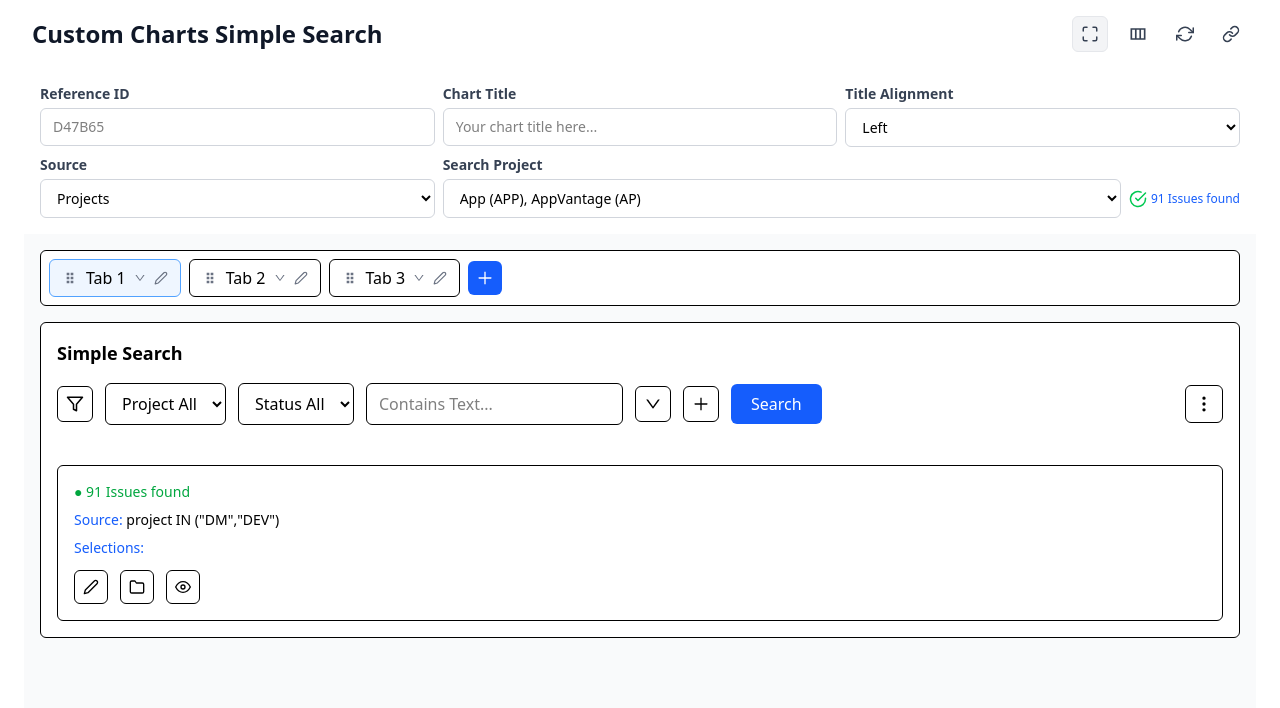
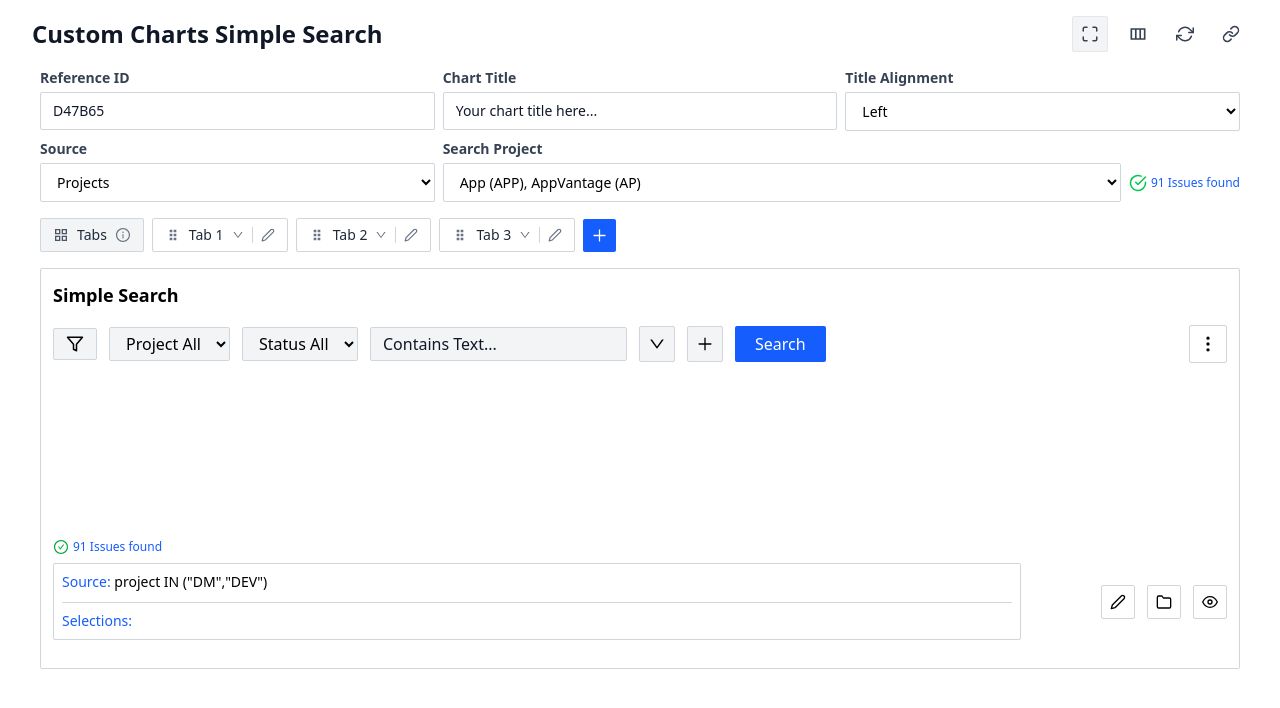
Before and after one commit to rajnishs-dev/custom-charts-jira-app, a React (Vite) app: page /simple-search in a window 1280 px wide. Shown: the top 708 px of the page. Built offline with nearby package versions, Linux system fonts and the light colour scheme.

Commit message:
create dynamic tab

```diff
--- a/src/components/ChartForm.jsx
+++ b/src/components/ChartForm.jsx
@@ -2,7 +2,7 @@ import { FiCheckCircle } from "react-icons/fi";
 
 export default function ChartForm() {
   return (
-    <div className="w-full bg-white p-4">
+    <div className="w-full bg-white px-4">
       {/* GRID WRAPPER */}
       <div className="grid grid-cols-1 md:grid-cols-3 gap-2">
         {/* Reference ID */}
@@ -13,7 +13,7 @@ export default function ChartForm() {
           <input
             type="text"
             placeholder="D47B65"
-            className="border border-gray-300 rounded-md px-3 py-2 text-sm focus:ring-2 focus:ring-blue-400 focus:outline-none"
+            className="border border-gray-300 rounded-xs px-3 py-2 text-sm focus:ring-2 focus:ring-blue-400 focus:outline-none placeholder-gray-900"
           />
         </div>
 
@@ -25,7 +25,7 @@ export default function ChartForm() {
           <input
             type="text"
             placeholder="Your chart title here..."
-            className="border border-gray-300 rounded-md px-3 py-2 text-sm w-full focus:ring-2 focus:ring-blue-400 focus:outline-none"
+            className="border border-gray-300 rounded-xs px-3 py-2 text-sm w-full focus:ring-2 focus:ring-blue-400 focus:outline-none placeholder-gray-900"
           />
         </div>
 
@@ -34,7 +34,7 @@ export default function ChartForm() {
           <label className="text-sm font-semibold text-gray-700 mb-1">
             Title Alignment
           </label>
-          <select className="border border-gray-300 rounded-md px-3 py-2 text-sm focus:ring-2 focus:ring-blue-400 focus:outline-none">
+          <select className="border border-gray-300 rounded-xs px-3 py-2 text-sm focus:ring-2 focus:ring-blue-400 focus:outline-none placeholder-gray-900">
             <option>Left</option>
             <option>Center</option>
             <option>Right</option>
@@ -46,7 +46,7 @@ export default function ChartForm() {
           <label className="text-sm font-semibold text-gray-700 mb-1">
             Source
           </label>
-          <select className="border border-gray-300 rounded-md px-3 py-2 text-sm focus:ring-2 focus:ring-blue-400 focus:outline-none">
+          <select className="border border-gray-300 rounded-xs px-3 py-2 text-sm focus:ring-2 focus:ring-blue-400 focus:outline-none placeholder-gray-900">
             <option>Projects</option>
             <option>Issues</option>
             <option>Sprints</option>
@@ -60,7 +60,7 @@ export default function ChartForm() {
           </label>
 
           <div className="flex items-center gap-2 w-full">
-            <select className="border border-gray-300 rounded-md px-3 py-2 text-sm w-full focus:ring-2 focus:ring-blue-400 focus:outline-none">
+            <select className="border border-gray-300 rounded-xs px-3 py-2 text-sm w-full focus:ring-2 focus:ring-blue-400 focus:outline-none">
               <option>App (APP), AppVantage (AP)</option>
               <option>Backend</option>
               <option>Frontend</option>
--- a/src/components/CustomHeader.jsx
+++ b/src/components/CustomHeader.jsx
@@ -10,22 +10,22 @@ export default function CustomHeader({ title }) {
       {/* Right Icons Section */}
       <div className="flex items-center gap-3">
         {/* Fullscreen Icon */}
-        <button className="p-2 rounded-md bg-gray-100 hover:bg-gray-200 border border-gray-200">
+        <button className="p-2 rounded-xs bg-gray-100 hover:bg-gray-200 border border-gray-200">
           <FiMaximize className="text-gray-700 text-lg" />
         </button>
 
         {/* Columns / Layout Icon */}
-        <button className="p-2 rounded-md hover:bg-gray-100">
+        <button className="p-2 rounded-xs hover:bg-gray-100">
           <MdOutlineViewColumn className="text-gray-700 text-xl" />
         </button>
 
         {/* Refresh Icon */}
-        <button className="p-2 rounded-md hover:bg-gray-100">
+        <button className="p-2 rounded-xs hover:bg-gray-100">
           <FiRefreshCw className="text-gray-700 text-lg" />
         </button>
 
         {/* Link Icon */}
-        <button className="p-2 rounded-md hover:bg-gray-100">
+        <button className="p-2 rounded-xs hover:bg-gray-100">
           <FiLink className="text-gray-700 text-lg" />
         </button>
       </div>
--- a/src/components/DynamicTabs.jsx
+++ b/src/components/DynamicTabs.jsx
@@ -3,6 +3,9 @@ import { BiGridVertical } from "react-icons/bi";
 import { FiEdit2 } from "react-icons/fi";
 import { AiOutlinePlus, AiOutlineDown } from "react-icons/ai";
 import { FiFilter, FiMoreVertical, FiFolder, FiEye } from "react-icons/fi";
+import { AiOutlineInfoCircle } from "react-icons/ai";
+import { MdGridView } from "react-icons/md";
+import { AiOutlineCheckCircle } from "react-icons/ai";
 
 export default function DynamicTabs() {
   const [tabs, setTabs] = useState([
@@ -11,7 +14,7 @@ export default function DynamicTabs() {
     { id: 3, title: "Tab 3" },
   ]);
 
-  const [activeTab, setActiveTab] = useState(1);
+  const [activeTab, setActiveTab] = useState(0);
 
   const addTab = () => {
     const newId = tabs.length + 1;
@@ -27,23 +30,37 @@ export default function DynamicTabs() {
   };
 
   return (
-    <div className="w-full bg-gray-50 min-h-screen p-4">
+    <div className="w-full min-h-screen px-4 py-2">
       {/* ---------------------- TABS HEADER ---------------------- */}
-      <div className="flex items-center gap-2 flex-wrap p-2 border bg-white rounded-md">
+
+      <div className="flex items-center gap-2 flex-wrap py-2 bg-white rounded-xs">
+        <div className="flex items-center gap-2 px-3 py-1.5 border border-gray-300 bg-gray-100  rounded-xs cursor-pointer transition border-blue-400">
+          <MdGridView size={16} className="text-gray-600" />
+
+          <span className="text-gray-800 text-sm font-medium">Tabs</span>
+
+          <AiOutlineInfoCircle size={16} className="text-gray-500" />
+        </div>
         {tabs.map((tab) => (
           <div
             key={tab.id}
-            className={`flex items-center gap-2 px-3 py-1.5 border rounded-md cursor-pointer transition
+            className={`flex items-center gap-2 px-3 py-1.5 border border-gray-300  rounded-xs cursor-pointer transition
             ${
               activeTab === tab.id ? "bg-blue-50 border-blue-400" : "bg-white"
             }`}
           >
             <BiGridVertical size={16} className="text-gray-500" />
 
-            <span onClick={() => setActiveTab(tab.id)}>{tab.title}</span>
+            <span
+              className="text-gray-800 text-sm font-medium"
+              onClick={() => setActiveTab(tab.id)}
+            >
+              {tab.title}
+            </span>
 
             <AiOutlineDown size={12} className="text-gray-500" />
 
+            <div className="w-px h-4 bg-gray-300"></div>
             <FiEdit2
               size={14}
               onClick={() => renameTab(tab.id)}
@@ -55,69 +72,71 @@ export default function DynamicTabs() {
         {/* ADD NEW TAB BUTTON */}
         <button
           onClick={addTab}
-          className="bg-blue-600 text-white rounded-md p-2 hover:bg-blue-700"
+          className="bg-blue-600 text-white rounded-xs p-2 hover:bg-blue-700"
         >
-          <AiOutlinePlus size={18} />
+          <AiOutlinePlus size={17} />
         </button>
       </div>
 
       {/* ---------------------- MAIN SEARCH PANEL ---------------------- */}
-      <div className="mt-4 bg-white border rounded-md p-4">
+      <div className="mt-2 bg-white border border-gray-300  rounded-xs p-3">
         <h2 className="text-lg font-semibold mb-4">Simple Search</h2>
 
         {/* TOP FILTER ROW */}
         <div className="flex items-center gap-3 flex-wrap">
           {/* Filter Icon */}
-          <button className="border p-2 rounded-md hover:bg-gray-100">
+          <button className="border px-3 py-1.5 rounded-xs hover:bg-gray-100 border-gray-300 bg-gray-100">
             <FiFilter size={18} />
           </button>
 
           {/* Dropdowns */}
-          <select className="border px-3 py-2 rounded-md bg-white">
+          <select className="border px-3 py-1 rounded-xs border-gray-300 bg-gray-100">
             <option>Project All</option>
           </select>
 
-          <select className="border px-3 py-2 rounded-md bg-white">
+          <select className="border px-3 py-1 rounded-xs border-gray-300 bg-gray-100">
             <option>Status All</option>
           </select>
 
           <input
             type="text"
             placeholder="Contains Text..."
-            className="border px-3 py-2 rounded-md bg-white min-w-[200px]"
+            className="border px-3 py-1 rounded-xs min-w-[200px] border-gray-300 placeholder-gray-900 bg-gray-100"
           />
 
           {/* Sort Button */}
-          <button className="border p-2 rounded-md hover:bg-gray-100">
+          <button className="border p-2 rounded-xs hover:bg-gray-100 border-gray-300 bg-gray-100">
             <AiOutlineDown size={18} />
           </button>
 
           {/* Add Button */}
-          <button className="border p-2 rounded-md hover:bg-gray-100">
+          <button className="border p-2 rounded-xs hover:bg-gray-100 border-gray-300 bg-gray-100">
             <AiOutlinePlus size={18} />
           </button>
 
           {/* Search Button */}
-          <button className="bg-blue-600 text-white px-5 py-2 rounded-md hover:bg-blue-700">
+          <button className="bg-blue-600 text-white px-5 py-1.5 rounded-xs hover:bg-blue-700">
             Search
           </button>
 
           {/* More Options */}
-          <button className="border p-2 rounded-md hover:bg-gray-100 ml-auto">
+          <button className="border p-2 rounded-xs hover:bg-gray-100 border-gray-300 ml-auto">
             <FiMoreVertical size={20} />
           </button>
         </div>
 
         {/* RESULTS FOOTER */}
-        <div className="mt-10 border rounded-md p-4">
-          <p className="text-green-600 text-sm font-medium mb-2">
-            ● 91 Issues found
+        <div className="justify-between mt-40 py-4">
+          <p className="text-blue-600 text-xs font-medium mb-2 flex items-center gap-1">
+            <AiOutlineCheckCircle size={16} className="text-green-600" />
+            91 Issues found
           </p>
 
-          <div className="text-sm">
-            <p>
-              <span className="text-blue-600 font-medium">Source:</span> project
-              IN ("DM","DEV")
+          <div className="flex gap-20">
+            <div className="w-full text-sm border border-gray-300 rounded-xs p-2">
+              <p className="border-b border-[#d6d6d6] pb-[10px]">
+                <span className="text-blue-600 font-medium">Source:</span>{" "}
+                project IN ("DM","DEV")
               </p>
 
               <p className="mt-2">
@@ -125,21 +144,22 @@ export default function DynamicTabs() {
               </p>
             </div>
 
-          <div className="flex items-center gap-3 mt-3">
-            <button className="border p-2 rounded-md hover:bg-gray-100">
+            <div className="flex items-center gap-3">
+              <button className="border p-2 rounded-xs hover:bg-gray-100 border-gray-300">
                 <FiEdit2 size={16} />
               </button>
 
-            <button className="border p-2 rounded-md hover:bg-gray-100">
+              <button className="border p-2 rounded-xs hover:bg-gray-100 border-gray-300">
                 <FiFolder size={16} />
               </button>
 
-            <button className="border p-2 rounded-md hover:bg-gray-100">
+              <button className="border p-2 rounded-xs hover:bg-gray-100 border-gray-300">
                 <FiEye size={16} />
               </button>
             </div>
           </div>
         </div>
       </div>
+    </div>
   );
 }
```
Lines whose indentation alone changed are shown as unchanged.
